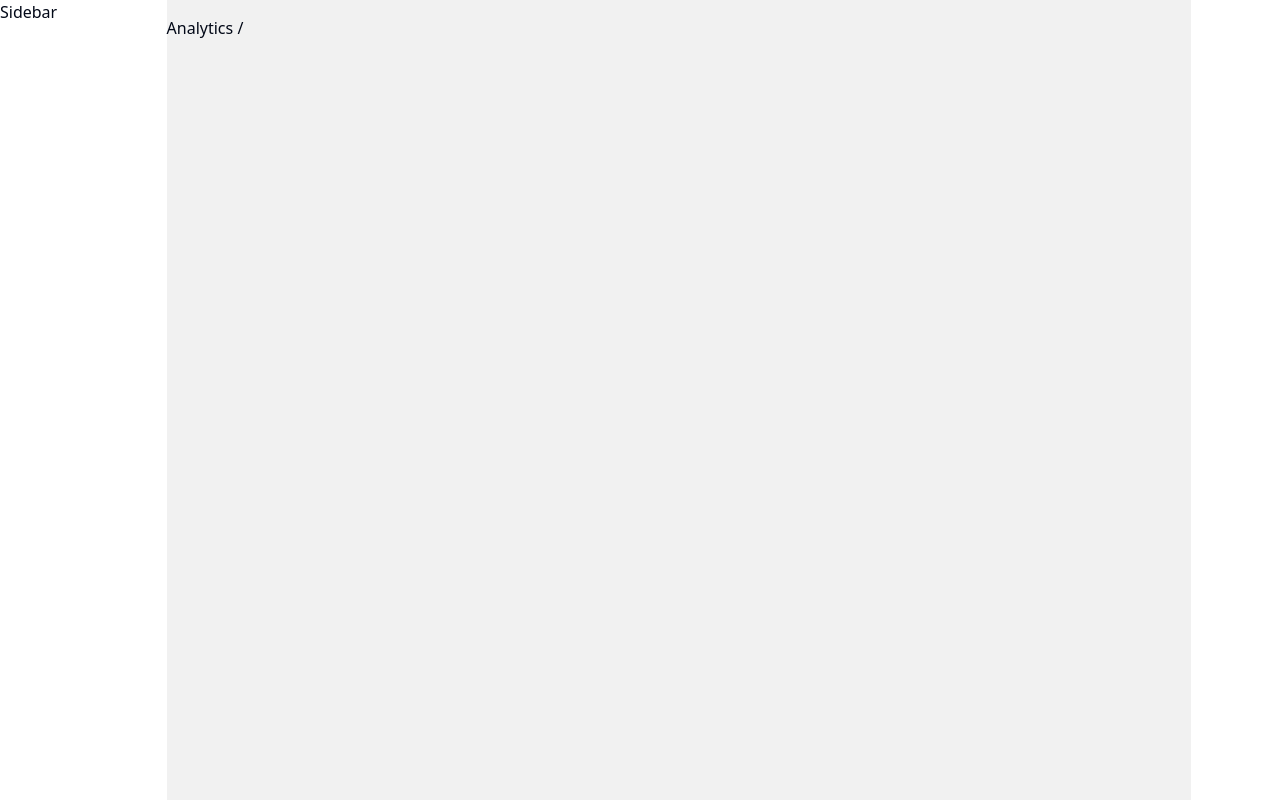
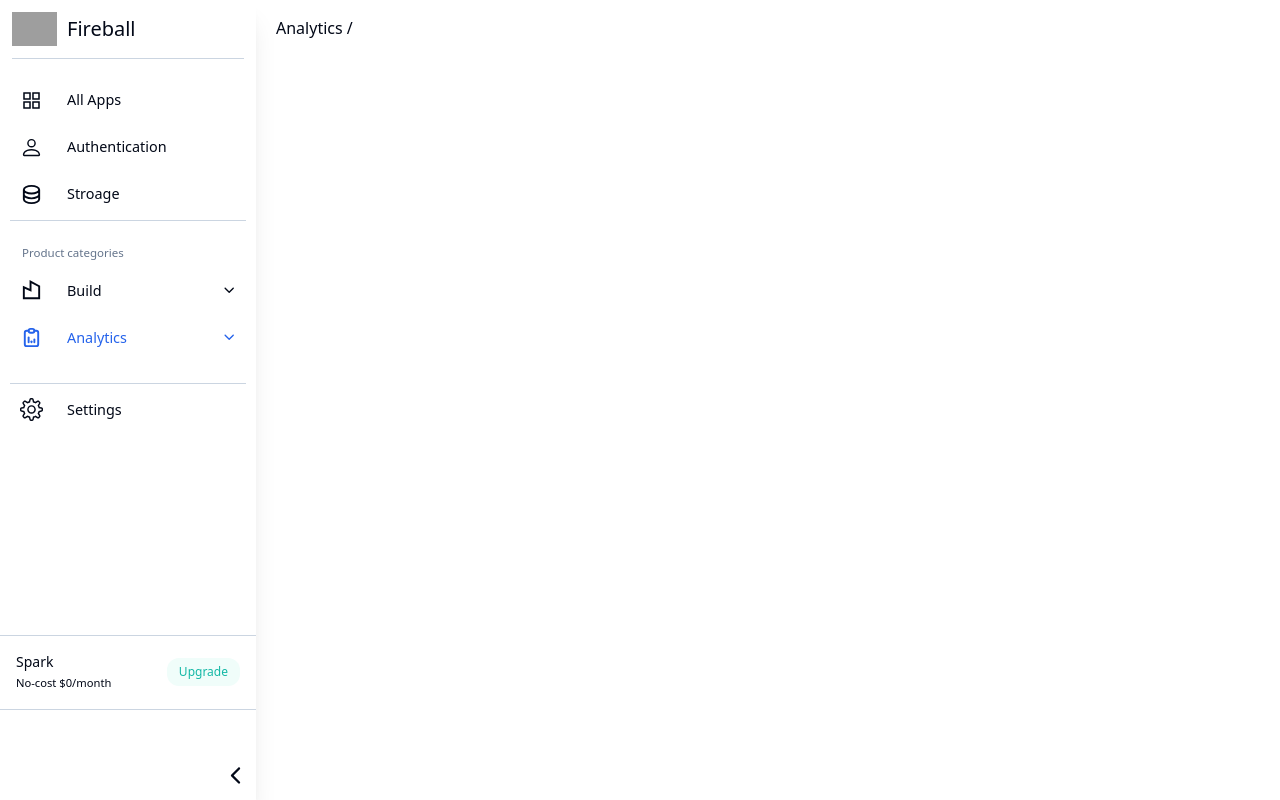
Before and after one commit to Beamlak996/reusable-components, a React app: page /analytics/dashboard in a window 1280 px wide. Built offline with nearby package versions, Linux system fonts and the light colour scheme; grey boxes are pictures that could not be loaded; the HTML template or start-up script is replaced by a standard one.

Commit message:
sidebar with submenu done

```diff
--- a/package.json
+++ b/package.json
@@ -15,11 +15,13 @@
     "@reduxjs/toolkit": "^2.2.7",
     "class-variance-authority": "^0.7.0",
     "clsx": "^2.1.1",
+    "framer-motion": "^11.3.19",
     "lucide-react": "^0.417.0",
     "react": "^18.3.1",
     "react-dom": "^18.3.1",
     "react-icons": "^5.2.1",
     "react-redux": "^9.1.2",
+    "react-responsive": "^10.0.0",
     "react-router-dom": "^6.25.1",
     "tailwind-merge": "^2.4.0",
     "tailwind-scrollbar": "^3.1.0",
--- a/src/components/reusable/sidebar/sidebar.tsx
+++ b/src/components/reusable/sidebar/sidebar.tsx
@@ -1,9 +1,190 @@
+import { useEffect, useState } from "react";
+import { useRef } from "react";
+import { SubMenu } from "./sub-menu";
+import { motion } from "framer-motion";
 
+// * React icons
+import { IoIosArrowBack } from "react-icons/io";
+import { SlSettings } from "react-icons/sl";
+import { AiOutlineAppstore } from "react-icons/ai";
+import { BsPerson } from "react-icons/bs";
+import { HiOutlineDatabase } from "react-icons/hi";
+import { TbReportAnalytics } from "react-icons/tb";
+import { RiBuilding3Line } from "react-icons/ri";
+import { useMediaQuery } from "react-responsive";
+import { MdMenu } from "react-icons/md";
+import { NavLink, useLocation, useRoutes } from "react-router-dom";
 
 export const Sidebar = () => {
-    return (
-        <div>
-            Sidebar
+  let isTabletMid = useMediaQuery({ query: "(max-width: 768px)" });
+  const [open, setOpen] = useState(isTabletMid ? false : true);
+  const sidebarRef: any = useRef();
+  const { pathname } = useLocation();
+
+  useEffect(() => {
+    if (isTabletMid) {
+      setOpen(false);
+    } else {
+      setOpen(true);
+    }
+  }, [isTabletMid]);
+
+  useEffect(() => {
+    isTabletMid && setOpen(false);
+  }, [pathname]);
+
+  const Nav_animation = isTabletMid
+    ? {
+        open: {
+          x: 0,
+          width: "16rem",
+          transition: {
+            damping: 40,
+          },
+        },
+        closed: {
+          x: -250,
+          width: 0,
+          transition: {
+            damping: 40,
+            delay: 0.15,
+          },
+        },
+      }
+    : {
+        open: {
+          width: "16rem",
+          transition: {
+            damping: 40,
+          },
+        },
+        closed: {
+          width: "4rem",
+          transition: {
+            damping: 40,
+          },
+        },
+      };
+
+  const subMenusList = [
+    {
+      name: "build",
+      icon: RiBuilding3Line,
+      menus: ["auth", "app settings", "stroage", "hosting"],
+    },
+    {
+      name: "analytics",
+      icon: TbReportAnalytics,
+      menus: ["dashboard", "realtime", "events"],
+    },
+  ];
+
+  return (
+    <div>
+      <div
+        onClick={() => setOpen(false)}
+        className={`md:hidden fixed inset-0 max-h-screen z-[998] bg-black/50 ${
+          open ? "block" : "hidden"
+        } `}
+      ></div>
+      <motion.div
+        ref={sidebarRef}
+        variants={Nav_animation}
+        initial={{ x: isTabletMid ? -250 : 0 }}
+        animate={open ? "open" : "closed"}
+        className=" bg-white text-gray shadow-xl z-[999] max-w-[16rem]  w-[16rem]
+            overflow-hidden md:relative fixed
+         h-screen "
+      >
+        <div className="flex items-center gap-2.5 font-medium border-b py-3 border-slate-300  mx-3">
+          <img
+            src="https://img.icons8.com/color/512/firebase.png"
+            width={45}
+            alt=""
+          />
+          <span className="text-xl whitespace-pre">Fireball</span>
         </div>
-    )
-}
+
+        <div className="flex flex-col  h-full">
+          <ul className="whitespace-pre px-2.5 text-[0.9rem] py-5 flex flex-col gap-1  font-medium overflow-x-hidden scrollbar-thin scrollbar-track-white scrollbar-thumb-slate-100   md:h-[68%] h-[70%]">
+            <li>
+              <NavLink to={"/"} className="link">
+                <AiOutlineAppstore size={23} className="min-w-max" />
+                All Apps
+              </NavLink>
+            </li>
+            <li>
+              <NavLink to={"/authentication"} className="link">
+                <BsPerson size={23} className="min-w-max" />
+                Authentication
+              </NavLink>
+            </li>
+            <li>
+              <NavLink to={"/stroage"} className="link">
+                <HiOutlineDatabase size={23} className="min-w-max" />
+                Stroage
+              </NavLink>
+            </li>
+
+            {(open || isTabletMid) && (
+              <div className="border-y py-5 border-slate-300 ">
+                <small className="pl-3 text-slate-500 inline-block mb-2">
+                  Product categories
+                </small>
+                {subMenusList?.map((menu) => (
+                  <div key={menu.name} className="flex flex-col gap-1">
+                    <SubMenu data={menu} />
+                  </div>
+                ))}
+              </div>
+            )}
+            <li>
+              <NavLink to={"/settings"} className="link">
+                <SlSettings size={23} className="min-w-max" />
+                Settings
+              </NavLink>
+            </li>
+          </ul>
+          {open && (
+            <div className="flex-1 text-sm z-50  max-h-48 my-auto  whitespace-pre   w-full  font-medium  ">
+              <div className="flex border-y border-slate-300 p-4 items-center justify-between">
+                <div>
+                  <p>Spark</p>
+                  <small>No-cost $0/month</small>
+                </div>
+                <p className="text-teal-500 py-1.5 px-3 text-xs bg-teal-50 rounded-xl">
+                  Upgrade
+                </p>
+              </div>
+            </div>
+          )}
+        </div>
+        <motion.div
+          onClick={() => {
+            setOpen(!open);
+          }}
+          animate={
+            open
+              ? {
+                  x: 0,
+                  y: 0,
+                  rotate: 0,
+                }
+              : {
+                  x: -10,
+                  y: -200,
+                  rotate: 180,
+                }
+          }
+          transition={{ duration: 0 }}
+          className="absolute w-fit h-fit md:block z-50 hidden right-2 bottom-3 cursor-pointer"
+        >
+          <IoIosArrowBack size={25} />
+        </motion.div>
+      </motion.div>
+      <div className="m-3 md:hidden  " onClick={() => setOpen(true)}>
+        <MdMenu size={25} />
+      </div>
+    </div>
+  );
+};
--- a/src/components/reusable/sidebar/sub-menu.tsx
+++ b/src/components/reusable/sidebar/sub-menu.tsx
@@ -1,9 +1,47 @@
+import { useState } from "react";
+import { motion } from "framer-motion";
+import { IoIosArrowDown } from "react-icons/io";
+import { NavLink, useLocation } from "react-router-dom";
 
-
-export const SubMenu = () => {
-    return (
-        <div>
-
-        </div>
-    )
-}
+export const SubMenu = ({ data }: any) => {
+  const { pathname } = useLocation();
+  const [subMenuOpen, setSubMenuOpen] = useState(false);
+  return (
+    <>
+      <li
+        className={`link ${pathname.includes(data.name) && "text-blue-600"}`}
+        onClick={() => setSubMenuOpen(!subMenuOpen)}
+      >
+        <data.icon size={23} className="min-w-max" />
+        <p className="flex-1 capitalize">{data.name}</p>
+        <IoIosArrowDown
+          className={` ${subMenuOpen && "rotate-180"} duration-200 `}
+        />
+      </li>
+      <motion.ul
+        animate={
+          subMenuOpen
+            ? {
+                height: "fit-content",
+              }
+            : {
+                height: 0,
+              }
+        }
+        className="flex h-0 flex-col pl-14 text-[0.8rem] font-normal overflow-hidden"
+      >
+        {data.menus?.map((menu: any) => (
+          <li key={menu}>
+            {/* className="hover:text-blue-600 hover:font-medium" */}
+            <NavLink
+              to={`/${data.name}/${menu}`}
+              className="link !bg-transparent capitalize"
+            >
+              {menu}
+            </NavLink>
+          </li>
+        ))}
+      </motion.ul>
+    </>
+  );
+};
--- a/src/index.css
+++ b/src/index.css
@@ -59,6 +59,8 @@
   }
 }
 
+
+
 @layer base {
   * {
     @apply border-border;
@@ -68,6 +70,7 @@
   }
 }
 
+
 .link {
   @apply p-2.5 flex rounded-md gap-6 items-center md:cursor-pointer cursor-default duration-300 font-medium;
 }
--- a/src/layout/root-layout.tsx
+++ b/src/layout/root-layout.tsx
@@ -2,11 +2,9 @@ import { Sidebar } from "@/components/reusable/sidebar/sidebar"
 
 export const RootLayout = ({children}: {children: React.ReactNode}) => {
     return (
-        <div className="flex gap-5" >
-            <Sidebar />
-            <main className="max-w-5xl flex-1 mx-auto py-4 bg-[#f1f1f1] min-h-screen" >
-                {children}
-            </main>
-        </div>
-    )
+      <div className="flex gap-5">
+        <Sidebar />
+        <main className="flex-1 py-4">{children}</main>
+      </div>
+    );
 }
```
Also changed, not shown: 1 other file (tests, documents, lock files or other folders).
